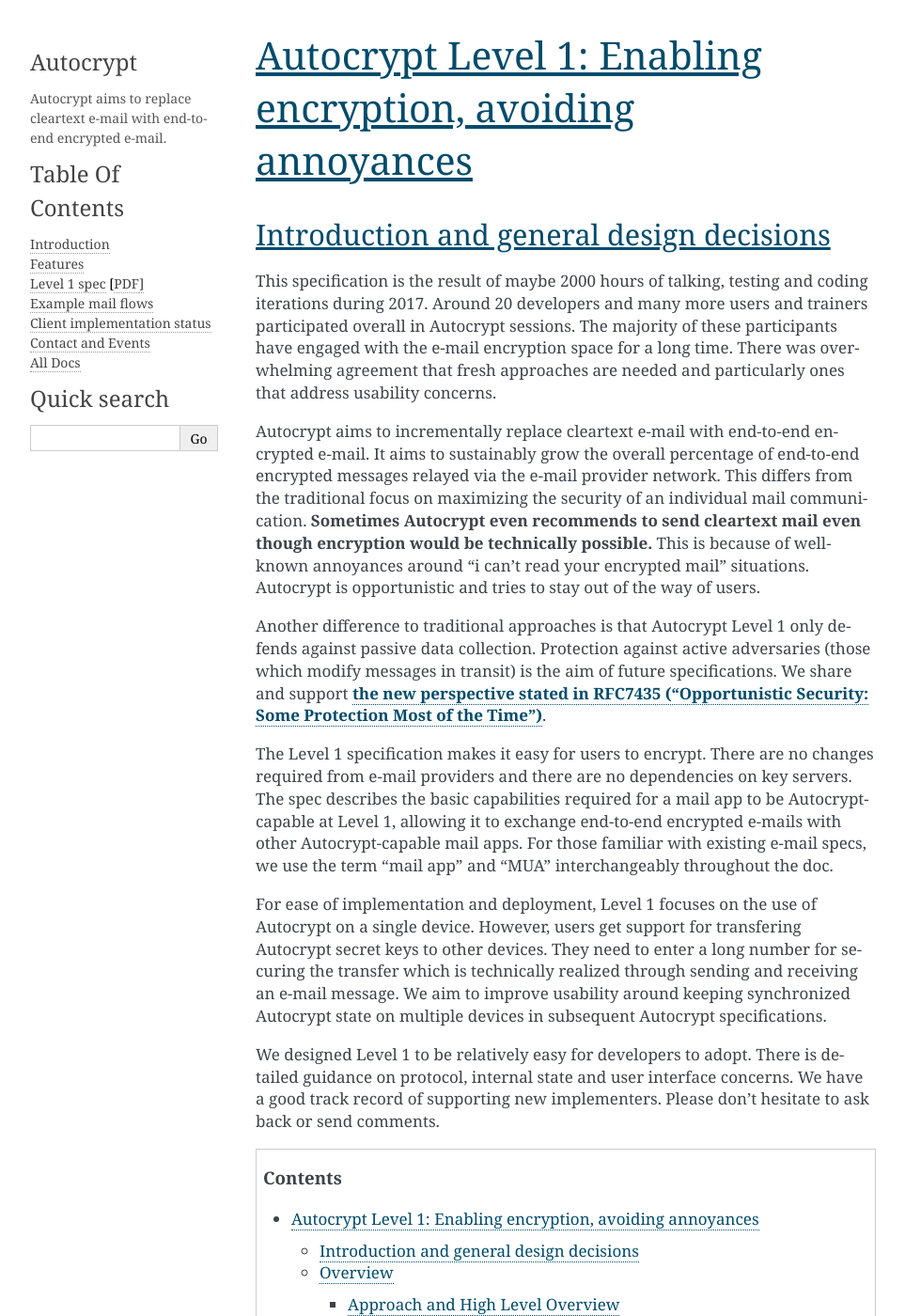
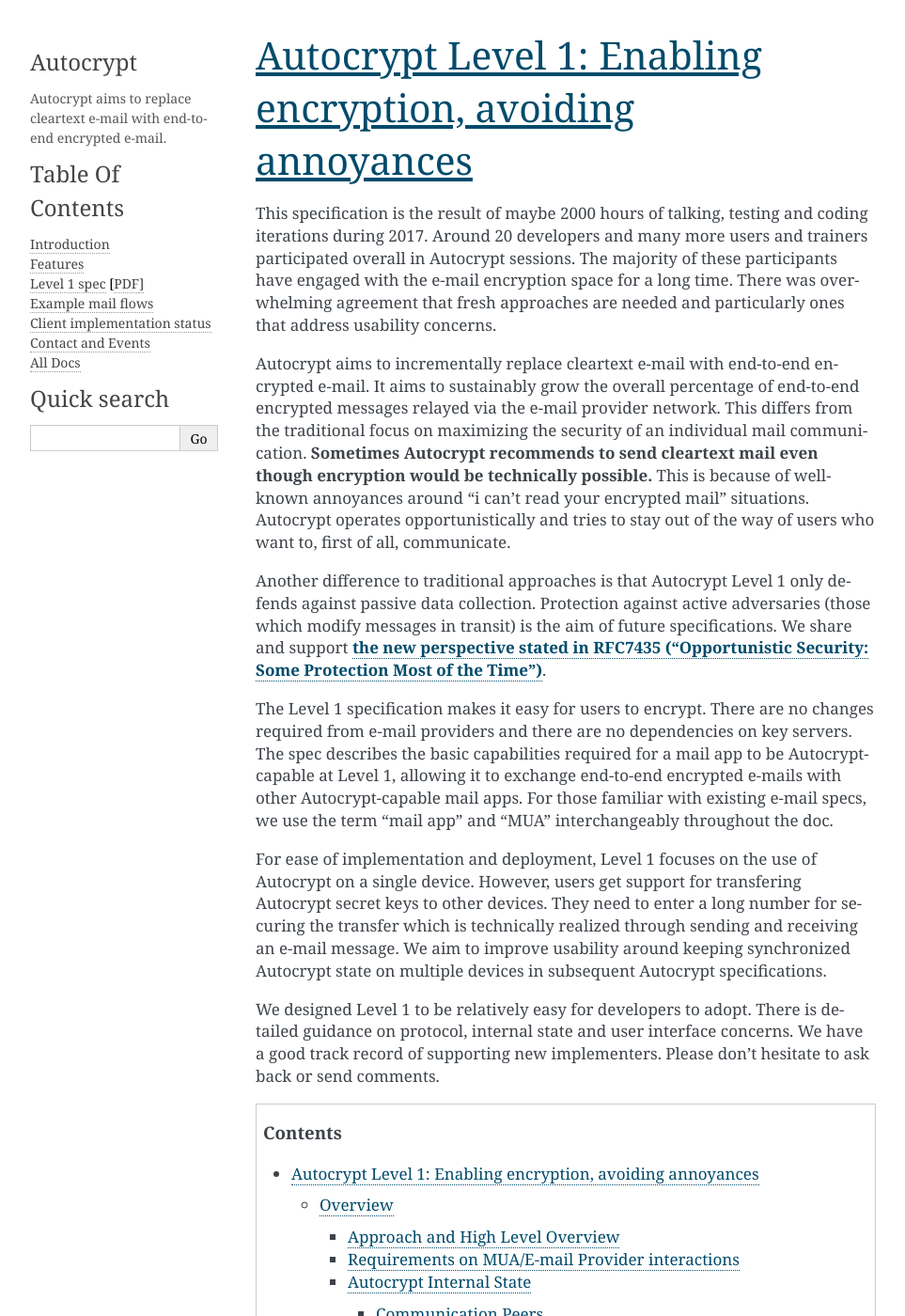
Before and after one commit to autocrypt/autocrypt, a Sphinx documentation site: the page built from doc/level1.rst, in a window 1280 px wide and 1400 px high. Shown: the whole window at 94% size, without its empty margins (148-1111 px from the left). Built offline with Sphinx 7.4.7, drawn with Linux system fonts in a browser that asks for light colours.

Commit message:
strike the section title again. i think having the contents after this first paras is odd.  but i divert this to a separate PR.

```diff
--- a/doc/level1.rst
+++ b/doc/level1.rst
@@ -5,9 +5,6 @@
 
 Autocrypt Level 1: Enabling encryption, avoiding annoyances
 ===========================================================
-
-Introduction and general design decisions
------------------------------------------
 
 This specification is the result of maybe 2000 hours of talking, testing and
 coding iterations during 2017. Around 20 developers and many more users and
@@ -20,11 +17,12 @@
 encrypted e-mail. It aims to sustainably grow the overall percentage of
 end-to-end encrypted messages relayed via the e-mail provider network.
 This differs from the traditional focus on maximizing the security of an
-individual mail communication. **Sometimes Autocrypt even recommends to
+individual mail communication. **Sometimes Autocrypt recommends to
 send cleartext mail even though encryption would be technically
 possible.** This is because of well-known annoyances around "i can't
-read your encrypted mail" situations. Autocrypt is opportunistic
-and tries to stay out of the way of users.
+read your encrypted mail" situations. Autocrypt operates opportunistically
+and tries to stay out of the way of users who want to, first of all,
+communicate.
 
 Another difference to traditional approaches is that Autocrypt Level 1
 only defends against passive data collection. Protection against active
```
